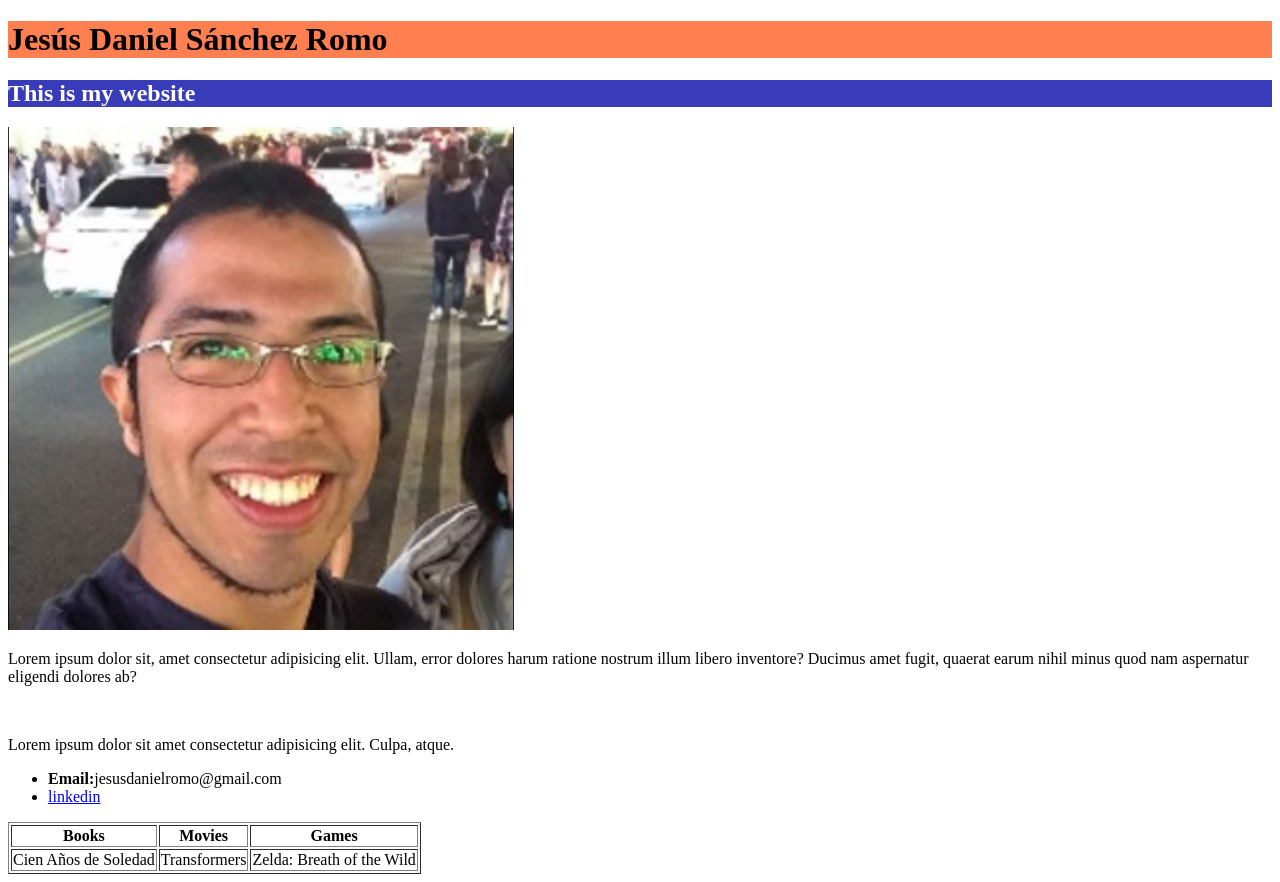
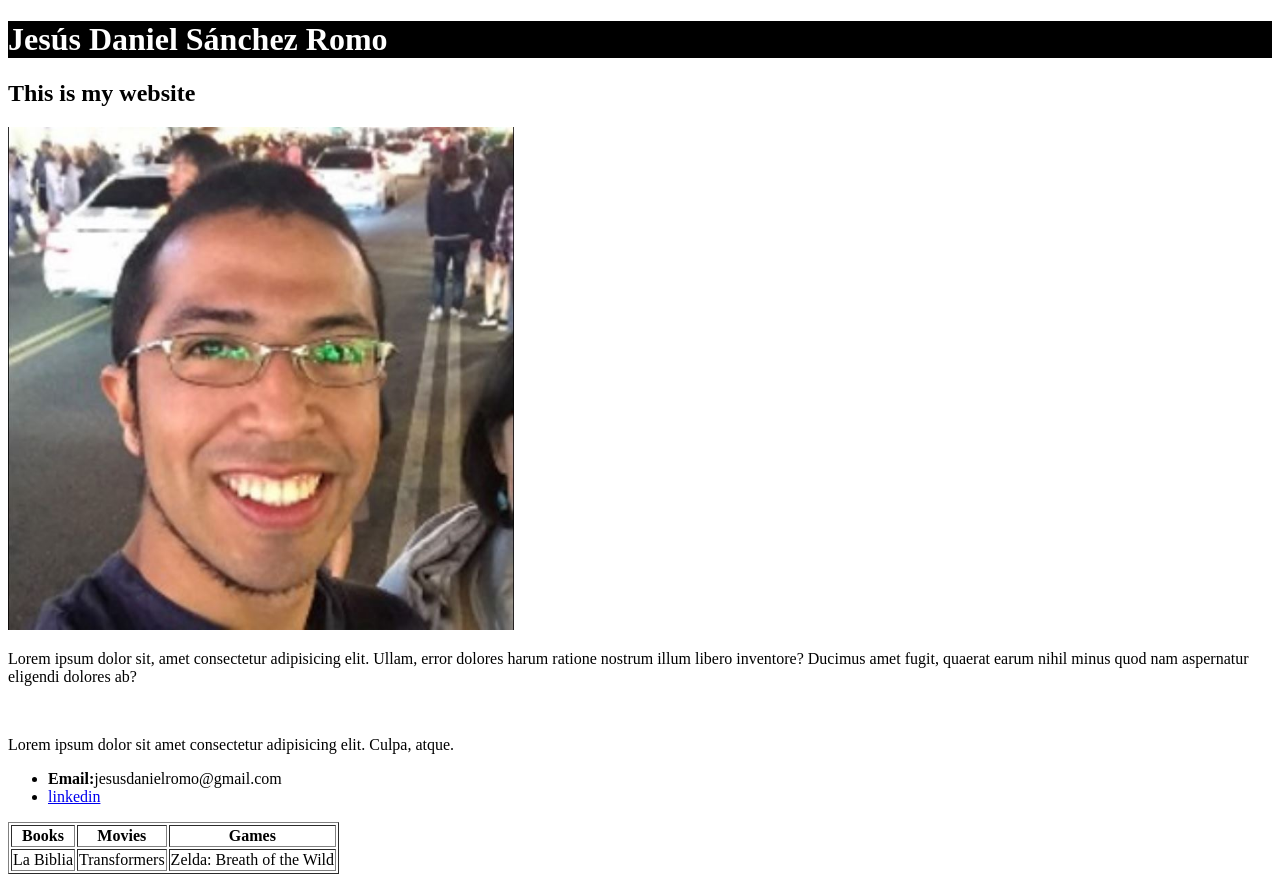
Before and after one commit to trezeget-1/mybio.github.io, a plain HTML site: page index.html in a window 1280 px wide. Drawn offline with Linux system fonts and the light colour scheme.

Commit message:
I updated the folder

```diff
--- a/index.html
+++ b/index.html
@@ -4,7 +4,8 @@
     <meta charset="UTF-8">
     <meta name="viewport" content="width=device-width, initial-scale=1.0">
     <title>trezeget-1</title>
-    <style>
+    <link rel="stylesheet" href="style.css">
+    <!-- <style>
         h1{
             background-color: coral;
         }
@@ -12,7 +13,7 @@
             background-color: rgb(57, 60, 184);
             color: white;
         }
-    </style>
+    </style> -->
 </head>
 <body>
     <h1>Jesús Daniel Sánchez Romo</h1>
@@ -36,7 +37,7 @@
         </thead>
         <tbody>
             <tr>
-                <td>Cien Años de Soledad</td>
+                <td>La Biblia</td>
                 <td>Transformers</td>
                 <td>Zelda: Breath of the Wild</td>
             </tr>
--- /dev/null
+++ b/style.css
@@ -0,0 +1,4 @@
+h1{
+    background-color: black;
+    color: white;
+}
```
